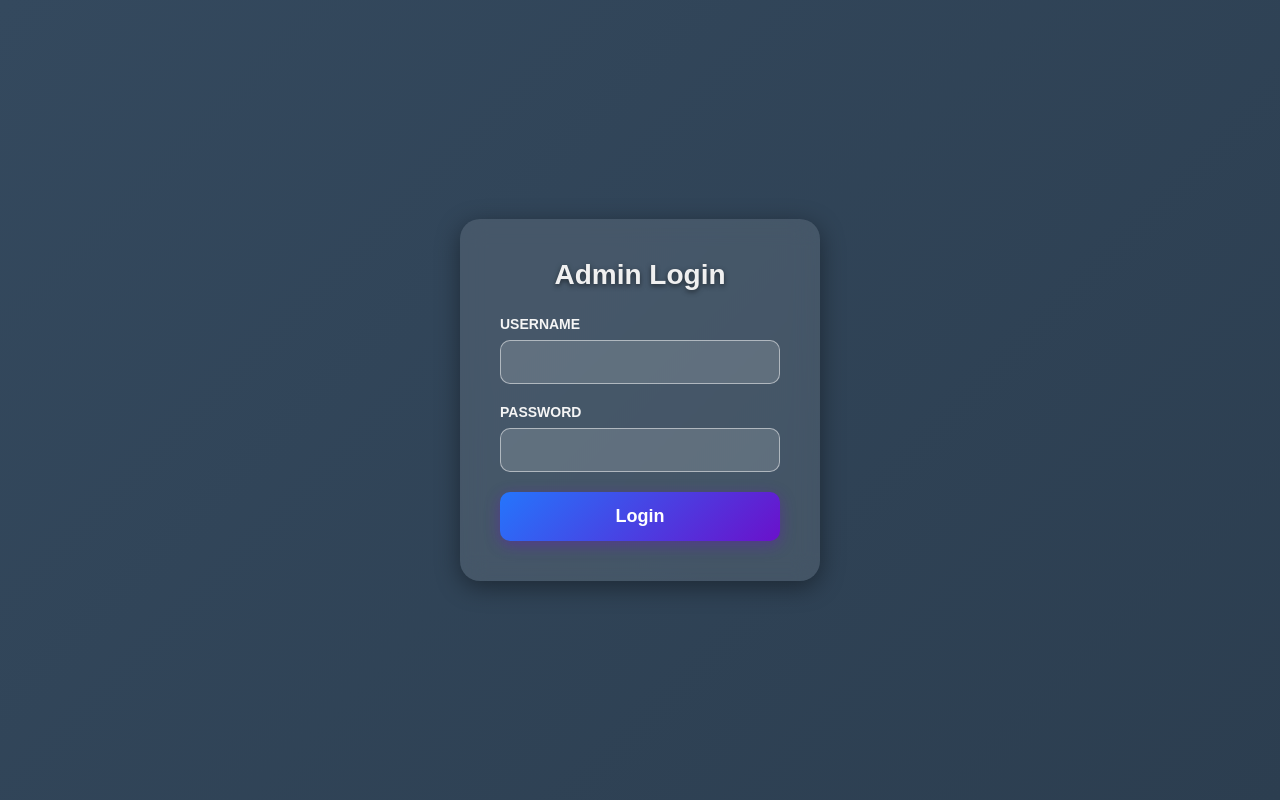
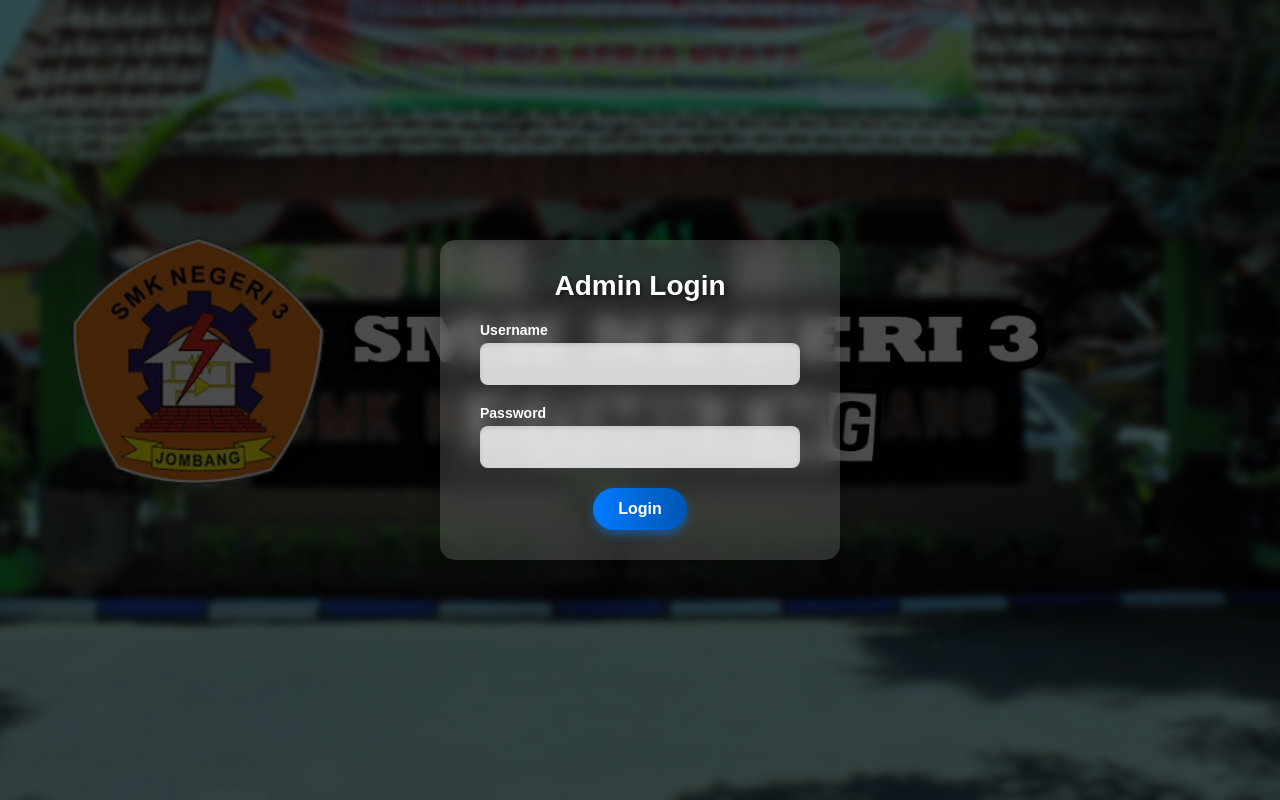
Before and after one commit to ifalhanif123/rpl-uas, a plain HTML site: page docs/index.html in a window 1280 px wide. Drawn offline with Linux system fonts and the light colour scheme.

Commit message:
wkwkwkwwkyyy

```diff
--- a/docs/stayls.css
+++ b/docs/stayls.css
@@ -1,3 +1,24 @@
+/* Logo SMK */
+.logo-smk {
+  position: absolute; /* Menempatkan logo di posisi tetap */
+  bottom: 60px; /* Jarak dari bawah */
+  left: 20px; /* Jarak dari kiri */
+  z-index: 1000; /* Memastikan logo berada di atas elemen lain */
+}
+
+.logo-smk img {
+  width: 200px; /* Ukuran lebar logo */
+  height: 200px; /* Menjaga proporsi asli logo */
+  border-radius: 10px; /* Opsional: Memberikan sudut yang melengkung */
+  box-shadow: 0 4px 10px rgba(0, 0, 0, 0.2); /* Efek bayangan untuk mempercantik */
+  transition: transform 0.3s ease; /* Efek hover */
+}
+
+.logo-smk img:hover {
+  transform: scale(1.1); /* Memperbesar logo saat hover */
+}
+
+
 /* styls css dashboard admin */
 /* General Styles */
 * {
@@ -59,7 +80,7 @@
 }
 
 .nav li a:hover {
-    background-color: #34495e;
+    background-color: blue;
 }
 
 /* Main Content */
@@ -278,7 +299,7 @@
 }
 
 .guru-nav-links a:hover {
-  background-color: #34495e;
+  background-color: blue;
 }
 
 /* Main Content */
@@ -412,7 +433,7 @@
 }
 
 .pelajaran-nav-links a:hover {
-  background-color: #34495e;
+  background-color: blue;
 }
 
 .button-data-pelajaran {
@@ -564,7 +585,7 @@
 }
 
 .jadwal-nav-links a:hover {
-  background-color: #34495e;
+  background-color: blue;
 }
 
 .button-jadwal{
@@ -726,7 +747,7 @@
 }
 
 .siswa-nav-links a:hover {
-    background-color: #34495e;
+    background-color: blue;
 }
 .button-siswa {
   border-bottom: 2px solid white
@@ -928,7 +949,7 @@
 }
 
 .menu-links a:hover {
-  background-color: #2c3e50;
+  background-color: blue;
 }
 
 .button-tambah-jadwal {
@@ -1001,52 +1022,61 @@
 
 
 /* Login Admin Style */
-.login-admin {
+/* Background untuk halaman login */
+body.login-admin {
+  background: linear-gradient(to bottom, rgba(0, 0, 0, 0.7), rgba(0, 0, 0, 0.7)),
+              url('gambar/smkn3jombang.jpg') no-repeat center center fixed;
+  background-size: cover; /* Menutupi seluruh halaman */
   margin: 0;
   padding: 0;
-  font-family: 'Arial', sans-serif;
-  background: linear-gradient(135deg, #34495e, #2c3e50);
-  display: flex;
-  justify-content: center;
-  align-items: center;
-  min-height: 100vh;
-  color: #fff;
+  font-family: 'Poppins', Arial, sans-serif; /* Font modern */
+  color: #fff; /* Warna teks default */
 }
 
-/* Container Styles */
+/* Container untuk kotak login */
 .login-admin-container {
   display: flex;
   justify-content: center;
   align-items: center;
-  width: 100%;
-  height: 100%;
+  min-height: 100vh; /* Menyesuaikan tinggi layar penuh */
+  padding: 20px; /* Menambahkan padding agar lebih fleksibel */
 }
 
+/* Kotak login */
 .login-admin-box {
-  background: rgba(255, 255, 255, 0.1);
-  backdrop-filter: blur(12px); /* Lebih halus */
-  border-radius: 20px; /* Penyesuaian desain modern */
-  padding: 40px;
-  width: 360px;
-  box-shadow: 0 6px 25px rgba(0, 0, 0, 0.4);
+  background: rgba(255, 255, 255, 0.15); /* Transparan putih dengan efek buram */
+  backdrop-filter: blur(10px); /* Efek blur untuk tampilan modern */
+  padding: 30px 40px;
+  border-radius: 15px;
+  box-shadow: 0 8px 20px rgba(0, 0, 0, 0.3); /* Bayangan lebih halus */
   text-align: center;
-  transition: transform 0.3s ease-in-out, box-shadow 0.3s;
+  max-width: 400px;
+  width: 100%;
+  animation: fadeIn 1s ease-in-out; /* Animasi muncul */
 }
 
-.login-admin-box:hover {
-  transform: translateY(-10px);
-  box-shadow: 0 8px 30px rgba(0, 0, 0, 0.5);
+/* Animasi kotak login */
+@keyframes fadeIn {
+  from {
+    opacity: 0;
+    transform: translateY(-20px);
+  }
+  to {
+    opacity: 1;
+    transform: translateY(0);
+  }
 }
 
+/* Header login */
 .login-admin-box h1 {
-  margin-bottom: 25px;
   font-size: 28px;
   font-weight: bold;
-  color: #f0f0f0;
-  text-shadow: 0 2px 5px rgba(0, 0, 0, 0.5);
+  margin-bottom: 20px;
+  color: #fff;
+  text-shadow: 2px 2px 5px rgba(0, 0, 0, 0.5); /* Efek bayangan teks */
 }
 
-/* Input Wrapper */
+/* Input form */
 .login-input-wrapper {
   margin-bottom: 20px;
   text-align: left;
@@ -1054,55 +1084,58 @@
 
 .login-input-wrapper label {
   display: block;
-  margin-bottom: 8px;
+  margin-bottom: 5px;
   font-weight: bold;
   font-size: 14px;
-  color: #f5f5f5;
-  text-transform: uppercase;
+  color: #fff;
 }
 
 .login-input-wrapper input {
   width: 100%;
   padding: 12px;
+  border: none;
+  border-radius: 8px;
   font-size: 16px;
-  border: 1px solid rgba(255, 255, 255, 0.5);
-  border-radius: 10px;
-  background: rgba(255, 255, 255, 0.15);
-  color: #fff;
-  outline: none;
-  transition: background 0.3s ease, border-color 0.3s ease;
+  background: rgba(255, 255, 255, 0.8); /* Transparan putih */
+  color: #333;
+  box-shadow: inset 0 2px 4px rgba(0, 0, 0, 0.1);
+  transition: all 0.3s ease;
 }
 
 .login-input-wrapper input:focus {
-  background: rgba(255, 255, 255, 0.25);
-  border-color: #6a11cb;
-  box-shadow: 0 0 10px rgba(106, 17, 203, 0.8);
+  outline: none;
+  background: rgba(255, 255, 255, 1);
+  box-shadow: 0 0 8px rgba(0, 123, 255, 0.8); /* Efek glow */
 }
 
-/* Login Button */
+/* Tombol login */
 .login-admin-button {
-  width: 100%;
-  padding: 14px 20px;
-  font-size: 18px;
+  background: linear-gradient(to right, #007bff, #0056b3); /* Gradien biru */
+  color: white;
+  border: none;
+  padding: 12px 25px;
+  border-radius: 25px;
+  font-size: 16px;
   font-weight: bold;
-  color: #fff;
-  background: linear-gradient(135deg, #2575fc, #6a11cb);
-  border: none;
-  border-radius: 10px;
   cursor: pointer;
-  box-shadow: 0 4px 15px rgba(106, 17, 203, 0.4);
-  transition: background 0.3s ease, transform 0.2s ease;
+  transition: all 0.3s ease;
+  box-shadow: 0 4px 10px rgba(0, 123, 255, 0.5);
 }
 
 .login-admin-button:hover {
-  background: linear-gradient(135deg, #6a11cb, #2575fc);
-  transform: scale(1.05);
+  background: linear-gradient(to right, #0056b3, #003580); /* Gradien lebih gelap */
+  box-shadow: 0 6px 15px rgba(0, 123, 255, 0.8);
+  transform: scale(1.05); /* Efek zoom */
 }
 
-/* Responsive Design */
-@media (max-width: 480px) {
+/* Responsive styling */
+@media (max-width: 768px) {
   .login-admin-box {
-    width: 90%;
-    padding: 30px;
+    padding: 20px;
+    max-width: 90%;
+  }
+
+  .login-admin-box h1 {
+    font-size: 24px;
   }
 }
```
Also changed, not shown: docs/Kelola_data_guru.html (+3 -0 lines), docs/Kelola_data_siswa.html (+3 -0 lines), docs/dashboard_admin.html (+3 -1 lines), docs/kelola_data_pelajaran.html (+3 -0 lines), docs/kelola_jadwal_pelajaran.html (+3 -0 lines), docs/tambah_jadwal_baru.html (+3 -0 lines), docs/gambar/logo.png (added), docs/gambar/smkn3jombang.jpg (added).
